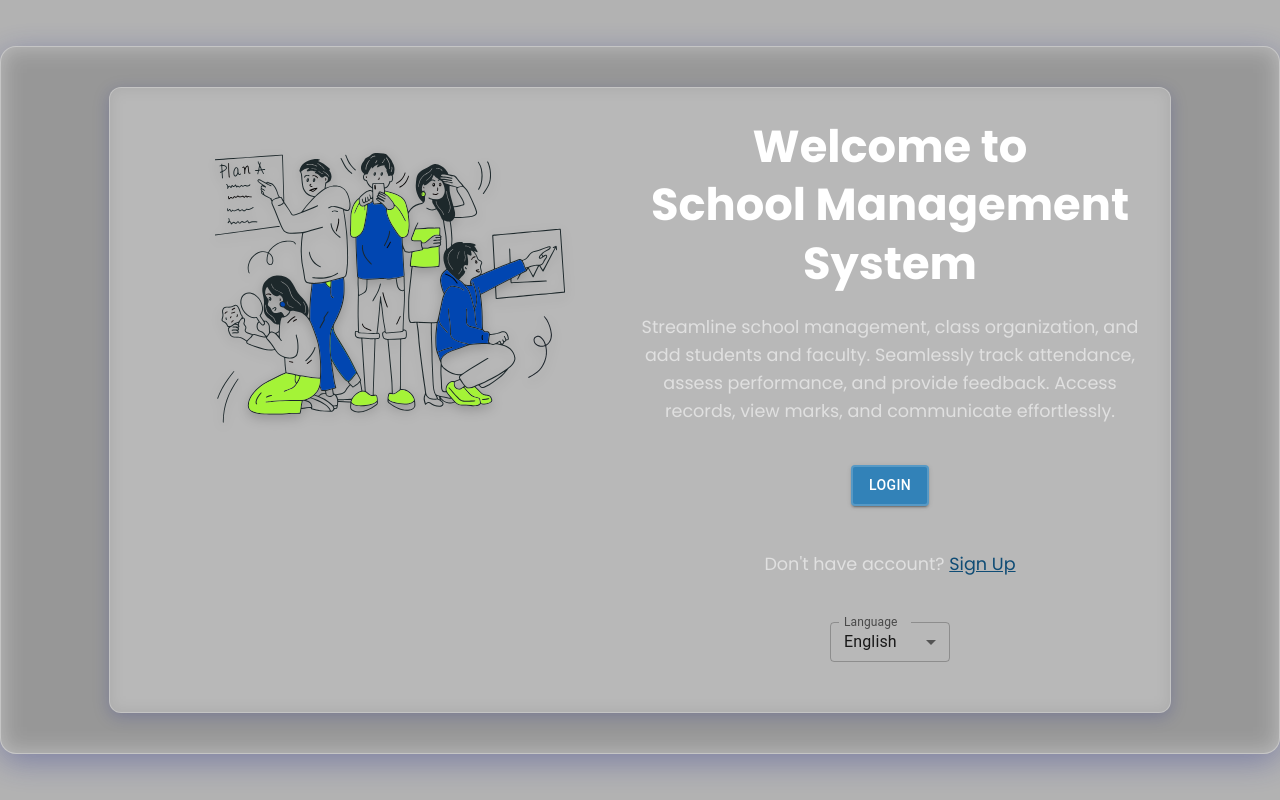
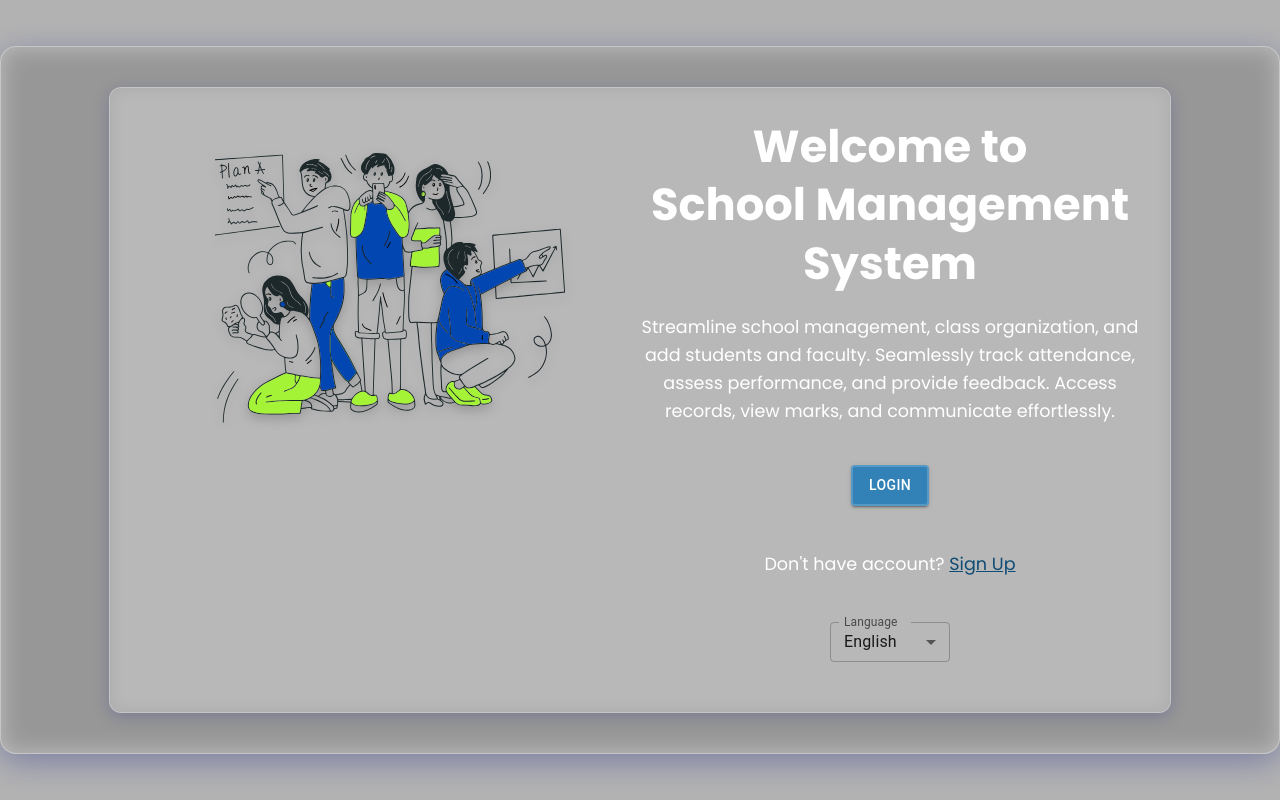
Before and after one commit to tzSystems/school, a React (Create React App) app in the folder frontend/: page / in a window 1280 px wide. Built offline with nearby package versions, Linux system fonts and the light colour scheme.

Commit message:
Update Homepage.js
making text more visible

```diff
--- a/frontend/src/pages/Homepage.js
+++ b/frontend/src/pages/Homepage.js
@@ -163,7 +163,7 @@ const StyledTitle = styled.h1`
 `;
 
 const StyledText = styled.p`
-  color: #E0E0E0;
+  color: #ffffff;
   margin-top: 20px;
   margin-bottom: 20px;
   text-align: center;
```
